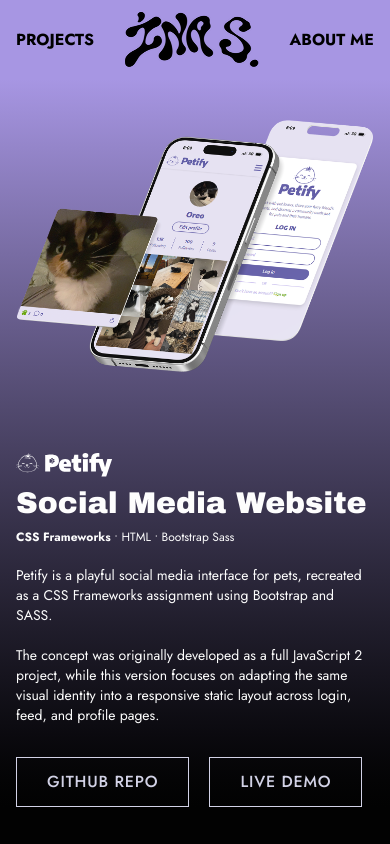
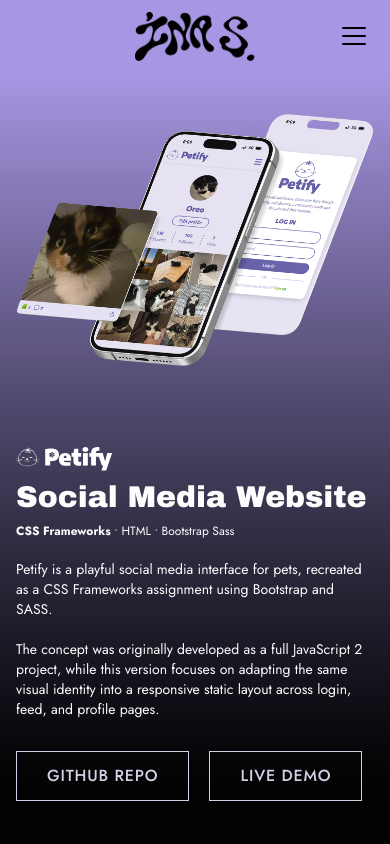
Before and after one commit to inastefansdottir/Portfolio-2-InaS, a React (Vite) app: page /projects/petify in a window 390 px wide. Shown: the top 844 px of the page. Built offline with nearby package versions, Linux system fonts and the light colour scheme.

Commit message:
Made the header and footer respnsive, also made the project nav card responsive.

```diff
--- a/src/components/Footer.jsx
+++ b/src/components/Footer.jsx
@@ -24,8 +24,8 @@ const socialLinks = [
 export default function Footer() {
   return (
     <footer className="flex justify-center w-full py-[28px] px-4 sm:px-10">
-      <div className="flex items-center justify-between w-full max-w-[1300px]">
-        <p className="text-primary">
+      <div className="flex max-[764px]:flex-col items-center justify-between w-full max-w-[1300px] max-[764px]:gap-10">
+        <p className="text-primary max-[764px]:text-center">
           Copyright © 2026 Ína S Portfolio. All rights reserved.
         </p>
         <div className="flex gap-4">
--- a/src/components/Header.jsx
+++ b/src/components/Header.jsx
@@ -1,3 +1,4 @@
+import { useState } from "react";
 import { NavLink } from "react-router-dom";
 import clsx from "clsx";
 
@@ -9,6 +10,8 @@ export default function Header({
   logoHidden = false,
   className = "",
 }) {
+  const [menuOpen, setMenuOpen] = useState(false);
+
   const isProject = variant === "project";
   const logo = isProject ? logoBlack : logoBlue;
 
@@ -22,31 +25,118 @@ export default function Header({
         : "text-primary hover:text-body"
     );
 
+  const mobileLinkClass = ({ isActive }) =>
+    clsx(
+      "text-xl font-black uppercase tracking-wide transition-colors",
+      isProject
+        ? isActive
+          ? "text-black"
+          : "text-black/60 hover:text-black"
+        : isActive
+        ? "text-body"
+        : "text-primary hover:text-body"
+    );
+
   return (
     <header
       className={clsx(
-        "flex justify-center w-full px-4 sm:px-10 py-3 font-bold z-10",
+        "relative z-50 flex w-full justify-center px-4 py-3 font-bold sm:px-10",
         isProject ? "text-black" : "bg-black text-primary",
         className
       )}
     >
-      <nav className="flex items-center justify-between max-w-[1300px] w-full">
-        <NavLink to="/projects" className={navLinkClass}>
-          PROJECTS
+      <nav className="grid w-full max-w-[1300px] grid-cols-3 items-center">
+        {/* Left desktop link */}
+        <div className="justify-self-start">
+          <NavLink
+            to="/projects"
+            className={clsx(navLinkClass, "max-[500px]:hidden")}
+          >
+            PROJECTS
+          </NavLink>
+        </div>
+
+        {/* Center logo */}
+        <NavLink
+          to="/"
+          className={clsx("justify-self-center", logoHidden && "invisible")}
+          aria-label="Go to homepage"
+          onClick={() => setMenuOpen(false)}
+        >
+          <img src={logo} alt="Ína logo" className="h-auto" />
         </NavLink>
 
-        <NavLink
-          to="/"
-          className={clsx("block", logoHidden && "invisible")}
-          aria-label="Go to homepage"
-        >
-          <img src={logo} alt="Ína logo" />
-        </NavLink>
+        {/* Right desktop link + mobile hamburger */}
+        <div className="justify-self-end">
+          <NavLink
+            to="/about"
+            className={clsx(navLinkClass, "max-[500px]:hidden")}
+          >
+            ABOUT ME
+          </NavLink>
 
-        <NavLink to="/about" className={navLinkClass}>
-          ABOUT ME
-        </NavLink>
+          <button
+            type="button"
+            onClick={() => setMenuOpen((prev) => !prev)}
+            className={clsx(
+              "hidden h-10 w-10 flex-col items-center justify-center gap-1.5 max-[500px]:flex",
+              isProject ? "text-black" : "text-primary"
+            )}
+            aria-label={menuOpen ? "Close menu" : "Open menu"}
+            aria-expanded={menuOpen}
+          >
+            <span
+              className={clsx(
+                "block h-[2px] w-6 rounded-full bg-current transition-transform duration-300",
+                menuOpen && "translate-y-2 rotate-45"
+              )}
+            />
+            <span
+              className={clsx(
+                "block h-[2px] w-6 rounded-full bg-current transition-opacity duration-300",
+                menuOpen && "opacity-0"
+              )}
+            />
+            <span
+              className={clsx(
+                "block h-[2px] w-6 rounded-full bg-current transition-transform duration-300",
+                menuOpen && "-translate-y-2 -rotate-45"
+              )}
+            />
+          </button>
+        </div>
       </nav>
+
+      {/* Mobile menu */}
+      <div
+        className={clsx(
+          "absolute left-0 top-full w-full overflow-hidden transition-[max-height,opacity,transform] duration-300 max-[500px]:block min-[501px]:hidden",
+          menuOpen
+            ? "max-h-[280px] translate-y-0 opacity-100"
+            : "max-h-0 -translate-y-2 opacity-0",
+          isProject
+            ? "border-y border-white/25 bg-white/15 text-black shadow-lg backdrop-blur-xl"
+            : "bg-black text-primary"
+        )}
+      >
+        <div className="flex flex-col items-center gap-6 px-4 py-8 text-right sm:px-10">
+          <NavLink
+            to="/projects"
+            className={mobileLinkClass}
+            onClick={() => setMenuOpen(false)}
+          >
+            Projects
+          </NavLink>
+
+          <NavLink
+            to="/about"
+            className={mobileLinkClass}
+            onClick={() => setMenuOpen(false)}
+          >
+            About Me
+          </NavLink>
+        </div>
+      </div>
     </header>
   );
 }
--- a/src/components/ProjectNavCard.jsx
+++ b/src/components/ProjectNavCard.jsx
@@ -8,6 +8,7 @@ export default function ProjectNavCard({
   image,
   label,
   title,
+  titleClass,
   direction = "next",
 }) {
   const isPrevious = direction === "previous";
@@ -15,7 +16,7 @@ export default function ProjectNavCard({
   return (
     <Link
       to={to}
-      className="group relative block h-[250px] w-full max-w-[415px] overflow-hidden"
+      className="group relative block h-[250px] max-[750px]:h-[200px] w-full max-w-[415px] max-[750px]:max-w-full overflow-hidden"
       aria-label={`${label}: ${title}`}
     >
       <img
@@ -42,17 +43,22 @@ export default function ProjectNavCard({
         >
           {isPrevious && (
             <span className="inline-block transition-transform duration-300 ease-out group-hover:-translate-x-4">
-              <ArrowLeft className="w-auto" />
+              <ArrowLeft className="w-auto max-[850px]:w-[35px]" />
             </span>
           )}
 
-          <h3 className="text-[34px] font-black uppercase leading-none tracking-wide w-auto">
+          <h3
+            className={clsx(
+              "text-[34px] font-black uppercase leading-none tracking-wide max-[850px]:text-2xl",
+              titleClass
+            )}
+          >
             {title}
           </h3>
 
           {!isPrevious && (
             <span className="inline-block transition-transform duration-300 ease-out group-hover:translate-x-4">
-              <ArrowRight className="w-auto" />
+              <ArrowRight className="w-auto max-[850px]:w-[35px]" />
             </span>
           )}
         </div>
--- a/src/pages/BidversePage.jsx
+++ b/src/pages/BidversePage.jsx
@@ -324,7 +324,7 @@ export default function BidversePage() {
         </div>
 
         <section className="flex w-full justify-center mb-20">
-          <div className="flex w-full max-w-[1300px] justify-between gap-[36px]">
+          <div className="flex max-[600px]:flex-col w-full max-w-[1300px] justify-between gap-[36px]">
             <ProjectNavCard
               to="/projects/holidaze"
               image={holidazeMockup}
@@ -339,6 +339,7 @@ export default function BidversePage() {
               label="Next Project"
               title="Online Shop"
               direction="next"
+              titleClass={"max-[750px]:w-[110px] max-[600px]:w-full"}
             />
           </div>
         </section>
--- a/src/pages/HolidazePage.jsx
+++ b/src/pages/HolidazePage.jsx
@@ -437,7 +437,7 @@ export default function HolidazePage() {
 
       <div>
         <section className="flex w-full justify-center px-4 mt-[250px] max-[900px]:mt-[100px] mb-20 sm:px-10">
-          <div className="flex w-full max-w-[1300px] justify-between gap-[36px]">
+          <div className="flex max-[600px]:flex-col w-full max-w-[1300px] justify-between gap-[36px]">
             <ProjectNavCard
               to="/projects/petify"
               image={petifyMockup}
--- a/src/pages/PetifyPage.jsx
+++ b/src/pages/PetifyPage.jsx
@@ -216,13 +216,14 @@ export default function PetifyPage() {
         </div>
 
         <section className="flex w-full justify-center mb-20">
-          <div className="flex w-full max-w-[1300px] justify-between gap-[36px]">
+          <div className="flex max-[600px]:flex-col w-full max-w-[1300px] justify-between gap-[36px]">
             <ProjectNavCard
               to="/projects/shop"
               image={shopMockup}
               label="Previous Project"
               title="Online Shop"
               direction="previous"
+              titleClass={"max-[750px]:w-[110px] max-[600px]:w-full"}
             />
 
             <ProjectNavCard
--- a/src/pages/ShopPage.jsx
+++ b/src/pages/ShopPage.jsx
@@ -234,7 +234,7 @@ export default function ShopPage() {
         </div>
 
         <section className="flex w-full justify-center mb-20">
-          <div className="flex w-full max-w-[1300px] justify-between gap-[36px]">
+          <div className="flex w-full max-[600px]:flex-col max-w-[1300px] justify-between gap-[36px]">
             <ProjectNavCard
               to="/projects/bidverse"
               image={bidverseMockup}
```
